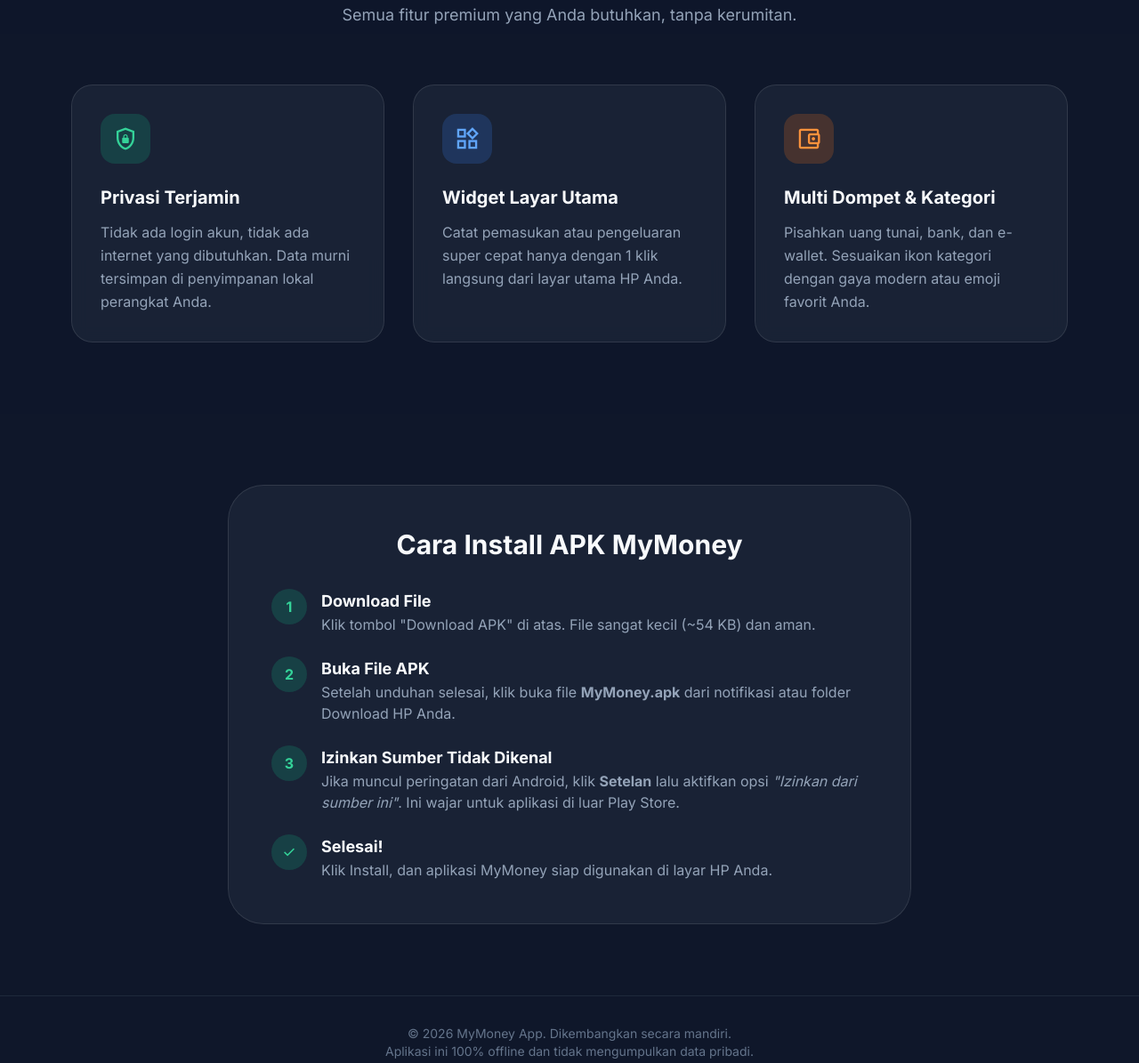
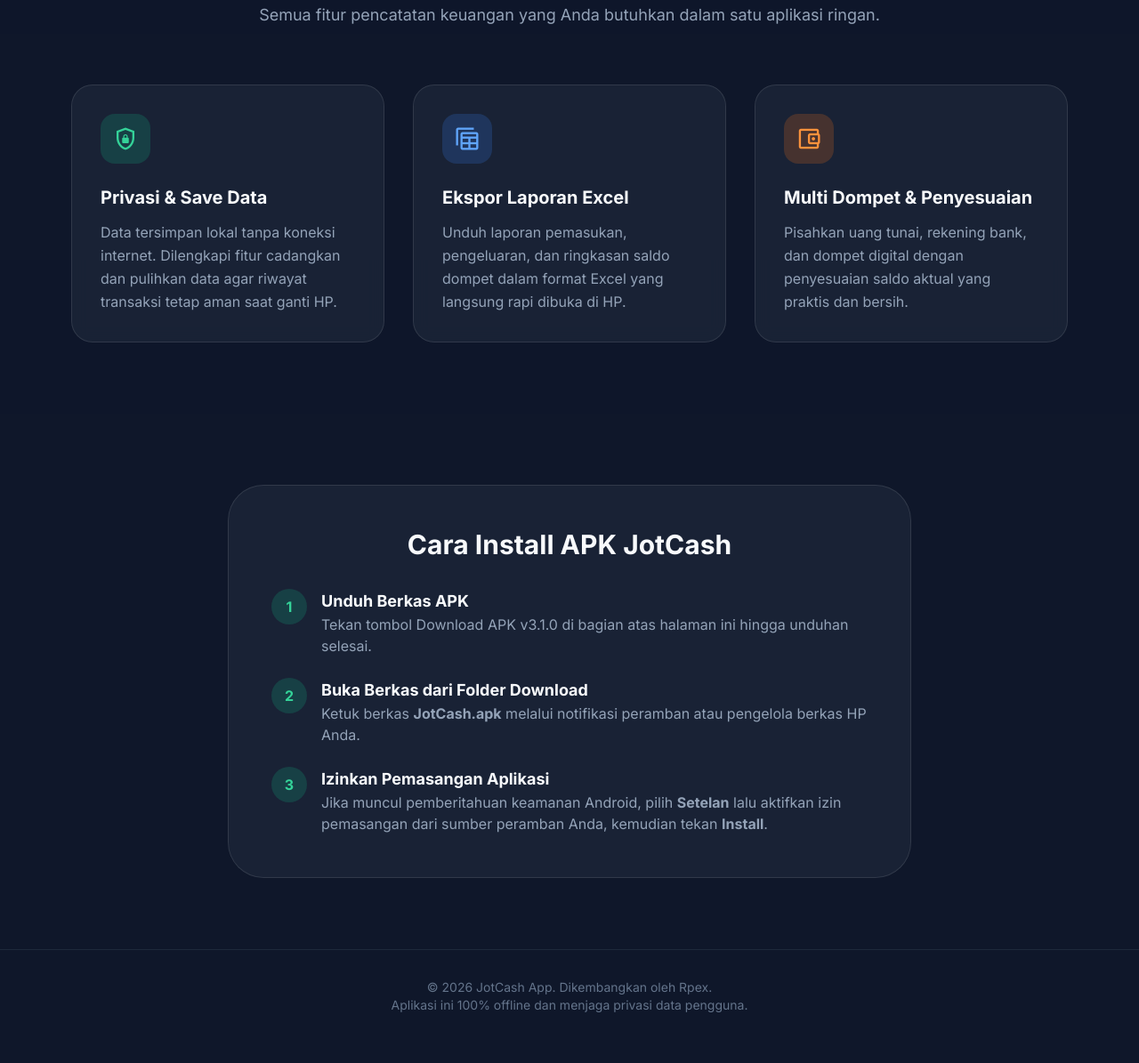
Before and after one commit to xanferciso-ops/MyMoney, a plain HTML site: page index.html in a window 1280 px wide. Shown: the part 725-1920 px from the top of the page at 89% size. After the commit the page ends 1897 px from the top, so only its background shows below. Drawn offline with nearby package versions, Linux system fonts and the light colour scheme.

Commit message:
Rename MyMoney to JotCash in index.html

```diff
--- a/index.html
+++ b/index.html
@@ -3,11 +3,9 @@
 <head>
     <meta charset="UTF-8">
     <meta name="viewport" content="width=device-width, initial-scale=1.0">
-    <title>MyMoney - Aplikasi Pencatat Keuangan 100% Offline</title>
+    <title>JotCash - Aplikasi Pencatat Keuangan 100% Offline</title>
     <meta name="description" content="Kelola keuangan pribadi lebih mudah, aman, dan 100% offline langsung di HP Android Anda.">
-    <!-- Tailwind CSS -->
     <script src="https://cdn.tailwindcss.com"></script>
-    <!-- Google Fonts & Icons -->
     <link href="https://fonts.googleapis.com/css2?family=Inter:wght@400;500;600;700;800&display=swap" rel="stylesheet">
     <link href="https://fonts.googleapis.com/css2?family=Material+Symbols+Outlined:opsz,wght,FILL,GRAD@24,400,0,0" rel="stylesheet" />
     <style>
@@ -22,10 +20,9 @@
     <nav class="fixed w-full z-50 glass-card">
         <div class="max-w-6xl mx-auto px-4 sm:px-6 lg:px-8">
             <div class="flex justify-between items-center h-16">
-                <div class="flex items-center gap-2">
-                    <!-- Ganti src dengan nama file logo Anda nanti di GitHub -->
-                    <img src="image_19.png" alt="MyMoney Logo" class="w-10 h-10 rounded-xl shadow-lg" onerror="this.src='https://ui-avatars.com/api/?name=Rp&background=10b981&color=fff&rounded=true'">
-                    <span class="font-bold text-xl tracking-tight">MyMoney</span>
+                <div class="flex items-center gap-3">
+                    <img src="logo-jotcash.png" alt="JotCash Logo" class="w-10 h-10 rounded-xl shadow-lg" onerror="this.src='https://ui-avatars.com/api/?name=JC&background=10b981&color=fff&rounded=true'">
+                    <span class="font-bold text-xl tracking-tight">JotCash</span>
                 </div>
                 <a href="#download" class="bg-emerald-500 hover:bg-emerald-600 text-white px-5 py-2 rounded-full font-medium transition-all shadow-[0_0_15px_rgba(16,185,129,0.4)]">
                     Unduh Gratis
@@ -38,20 +35,19 @@
     <section class="pt-32 pb-20 px-4 text-center">
         <div class="max-w-4xl mx-auto">
             <div class="inline-flex items-center gap-2 px-3 py-1 rounded-full bg-slate-800/50 border border-slate-700 text-emerald-400 text-sm font-medium mb-6">
-                <span class="material-symbols-outlined text-[16px]">verified</span> Versi 3.0.2 Resmi Dirilis
+                <span class="material-symbols-outlined text-[16px]">verified</span> Versi 3.1.0 Resmi Dirilis
             </div>
             <h1 class="text-4xl md:text-6xl font-extrabold tracking-tight mb-6 leading-tight">
                 Kelola Uang Lebih Cerdas, <br class="hidden md:block">
-                <span class="text-gradient">100% Offline & Aman.</span>
+                <span class="text-gradient">100% Offline &amp; Aman.</span>
             </h1>
             <p class="text-lg md:text-xl text-slate-400 mb-10 max-w-2xl mx-auto leading-relaxed">
-                Aplikasi pencatat keuangan Android tanpa iklan, tanpa biaya langganan, dan data Anda tidak pernah dikirim ke server mana pun. Semuanya tersimpan aman di HP Anda.
+                Aplikasi pencatat keuangan Android tanpa iklan, tanpa biaya langganan, dilengkapi ekspor laporan Excel dan pencadangan data penuh langsung di HP Anda.
             </p>
             <div class="flex flex-col sm:flex-row gap-4 justify-center" id="download">
-                <!-- Tautan href ini mengarah langsung ke file APK di repository yang sama -->
-                <a href="MyMoney.apk" download class="flex items-center justify-center gap-2 bg-emerald-500 hover:bg-emerald-600 text-white px-8 py-4 rounded-2xl font-bold text-lg transition-all shadow-[0_0_20px_rgba(16,185,129,0.3)] hover:-translate-y-1">
+                <a href="JotCash.apk" download class="flex items-center justify-center gap-2 bg-emerald-500 hover:bg-emerald-600 text-white px-8 py-4 rounded-2xl font-bold text-lg transition-all shadow-[0_0_20px_rgba(16,185,129,0.3)] hover:-translate-y-1">
                     <span class="material-symbols-outlined">android</span>
-                    Download APK (915 KB)
+                    Download APK v3.1.0
                 </a>
                 <a href="#fitur" class="flex items-center justify-center gap-2 bg-slate-800 hover:bg-slate-700 text-white px-8 py-4 rounded-2xl font-medium text-lg transition-all border border-slate-700 hover:-translate-y-1">
                     Pelajari Fitur
@@ -65,32 +61,29 @@
         <div class="max-w-6xl mx-auto px-4">
             <div class="text-center mb-16">
                 <h2 class="text-3xl md:text-4xl font-bold mb-4">Dirancang Untuk Kesederhanaan</h2>
-                <p class="text-slate-400 text-lg">Semua fitur premium yang Anda butuhkan, tanpa kerumitan.</p>
+                <p class="text-slate-400 text-lg">Semua fitur pencatatan keuangan yang Anda butuhkan dalam satu aplikasi ringan.</p>
             </div>
             <div class="grid grid-cols-1 md:grid-cols-3 gap-8">
-                <!-- Fitur 1 -->
                 <div class="glass-card p-8 rounded-3xl">
                     <div class="w-14 h-14 bg-emerald-500/20 text-emerald-400 rounded-2xl flex items-center justify-center mb-6">
                         <span class="material-symbols-outlined text-3xl">shield_lock</span>
                     </div>
-                    <h3 class="text-xl font-bold mb-3">Privasi Terjamin</h3>
-                    <p class="text-slate-400 leading-relaxed">Tidak ada login akun, tidak ada internet yang dibutuhkan. Data murni tersimpan di penyimpanan lokal perangkat Anda.</p>
+                    <h3 class="text-xl font-bold mb-3">Privasi &amp; Save Data</h3>
+                    <p class="text-slate-400 leading-relaxed">Data tersimpan lokal tanpa koneksi internet. Dilengkapi fitur cadangkan dan pulihkan data agar riwayat transaksi tetap aman saat ganti HP.</p>
                 </div>
-                <!-- Fitur 2 -->
                 <div class="glass-card p-8 rounded-3xl">
                     <div class="w-14 h-14 bg-blue-500/20 text-blue-400 rounded-2xl flex items-center justify-center mb-6">
-                        <span class="material-symbols-outlined text-3xl">widgets</span>
+                        <span class="material-symbols-outlined text-3xl">table_view</span>
                     </div>
-                    <h3 class="text-xl font-bold mb-3">Widget Layar Utama</h3>
-                    <p class="text-slate-400 leading-relaxed">Catat pemasukan atau pengeluaran super cepat hanya dengan 1 klik langsung dari layar utama HP Anda.</p>
+                    <h3 class="text-xl font-bold mb-3">Ekspor Laporan Excel</h3>
+                    <p class="text-slate-400 leading-relaxed">Unduh laporan pemasukan, pengeluaran, dan ringkasan saldo dompet dalam format Excel yang langsung rapi dibuka di HP.</p>
                 </div>
-                <!-- Fitur 3 -->
                 <div class="glass-card p-8 rounded-3xl">
                     <div class="w-14 h-14 bg-orange-500/20 text-orange-400 rounded-2xl flex items-center justify-center mb-6">
                         <span class="material-symbols-outlined text-3xl">account_balance_wallet</span>
                     </div>
-                    <h3 class="text-xl font-bold mb-3">Multi Dompet & Kategori</h3>
-                    <p class="text-slate-400 leading-relaxed">Pisahkan uang tunai, bank, dan e-wallet. Sesuaikan ikon kategori dengan gaya modern atau emoji favorit Anda.</p>
+                    <h3 class="text-xl font-bold mb-3">Multi Dompet &amp; Penyesuaian</h3>
+                    <p class="text-slate-400 leading-relaxed">Pisahkan uang tunai, rekening bank, dan dompet digital dengan penyesuaian saldo aktual yang praktis dan bersih.</p>
                 </div>
             </div>
         </div>
@@ -99,36 +92,27 @@
     <!-- How to Install -->
     <section class="py-20 px-4">
         <div class="max-w-3xl mx-auto glass-card p-8 md:p-12 rounded-[2.5rem]">
-            <h2 class="text-2xl md:text-3xl font-bold mb-8 text-center">Cara Install APK MyMoney</h2>
+            <h2 class="text-2xl md:text-3xl font-bold mb-8 text-center">Cara Install APK JotCash</h2>
             <div class="space-y-6">
                 <div class="flex gap-4 items-start">
                     <div class="w-10 h-10 rounded-full bg-emerald-500/20 text-emerald-400 flex items-center justify-center font-bold flex-shrink-0">1</div>
                     <div>
-                        <h4 class="font-bold text-lg">Download File</h4>
-                        <p class="text-slate-400">Klik tombol "Download APK" di atas. File sangat kecil (~54 KB) dan aman.</p>
+                        <h4 class="font-bold text-lg">Unduh Berkas APK</h4>
+                        <p class="text-slate-400">Tekan tombol Download APK v3.1.0 di bagian atas halaman ini hingga unduhan selesai.</p>
                     </div>
                 </div>
                 <div class="flex gap-4 items-start">
                     <div class="w-10 h-10 rounded-full bg-emerald-500/20 text-emerald-400 flex items-center justify-center font-bold flex-shrink-0">2</div>
                     <div>
-                        <h4 class="font-bold text-lg">Buka File APK</h4>
-                        <p class="text-slate-400">Setelah unduhan selesai, klik buka file <strong>MyMoney.apk</strong> dari notifikasi atau folder Download HP Anda.</p>
+                        <h4 class="font-bold text-lg">Buka Berkas dari Folder Download</h4>
+                        <p class="text-slate-400">Ketuk berkas <strong>JotCash.apk</strong> melalui notifikasi peramban atau pengelola berkas HP Anda.</p>
                     </div>
                 </div>
                 <div class="flex gap-4 items-start">
                     <div class="w-10 h-10 rounded-full bg-emerald-500/20 text-emerald-400 flex items-center justify-center font-bold flex-shrink-0">3</div>
                     <div>
-                        <h4 class="font-bold text-lg">Izinkan Sumber Tidak Dikenal</h4>
-                        <p class="text-slate-400">Jika muncul peringatan dari Android, klik <strong>Setelan</strong> lalu aktifkan opsi <em>"Izinkan dari sumber ini"</em>. Ini wajar untuk aplikasi di luar Play Store.</p>
-                    </div>
-                </div>
-                <div class="flex gap-4 items-start">
-                    <div class="w-10 h-10 rounded-full bg-emerald-500/20 text-emerald-400 flex items-center justify-center font-bold flex-shrink-0">
-                        <span class="material-symbols-outlined text-[20px]">check</span>
-                    </div>
-                    <div>
-                        <h4 class="font-bold text-lg">Selesai!</h4>
-                        <p class="text-slate-400">Klik Install, dan aplikasi MyMoney siap digunakan di layar HP Anda.</p>
+                        <h4 class="font-bold text-lg">Izinkan Pemasangan Aplikasi</h4>
+                        <p class="text-slate-400">Jika muncul pemberitahuan keamanan Android, pilih <strong>Setelan</strong> lalu aktifkan izin pemasangan dari sumber peramban Anda, kemudian tekan <strong>Install</strong>.</p>
                     </div>
                 </div>
             </div>
@@ -138,8 +122,8 @@
     <!-- Footer -->
     <footer class="py-8 text-center border-t border-slate-800">
         <p class="text-slate-500 text-sm">
-            &copy; 2026 MyMoney App. Dikembangkan secara mandiri. <br>
-            Aplikasi ini 100% offline dan tidak mengumpulkan data pribadi.
+            &copy; 2026 JotCash App. Dikembangkan oleh Rpex. <br>
+            Aplikasi ini 100% offline dan menjaga privasi data pengguna.
         </p>
     </footer>
 
```
